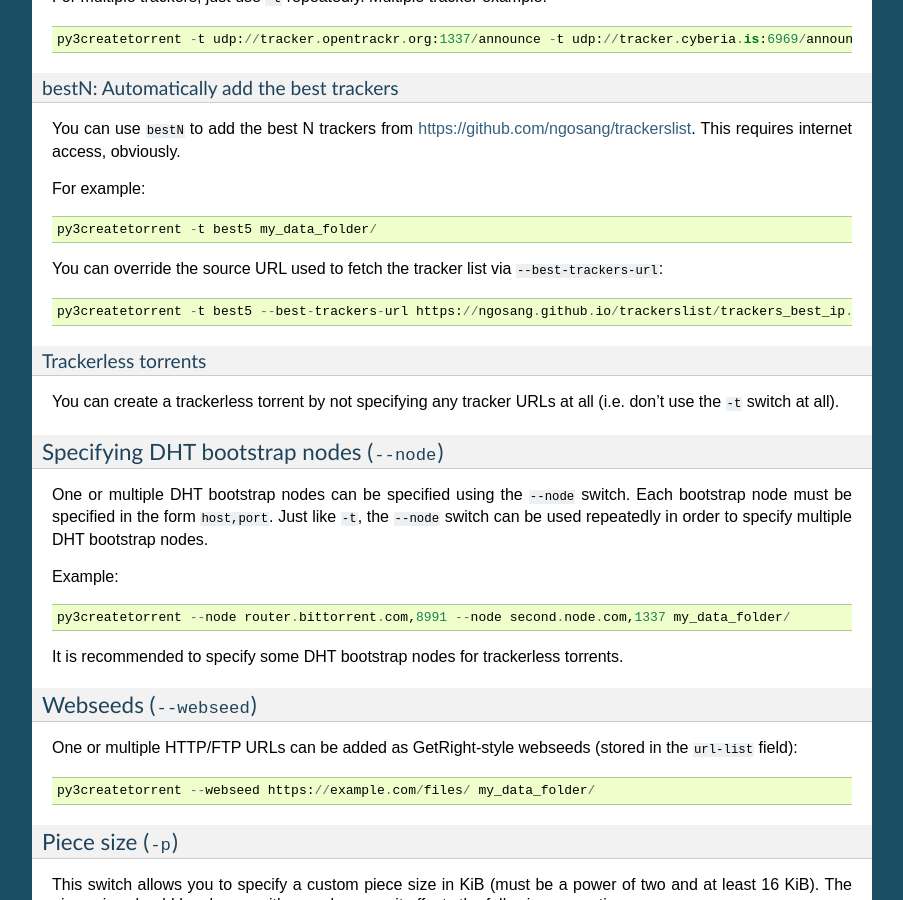
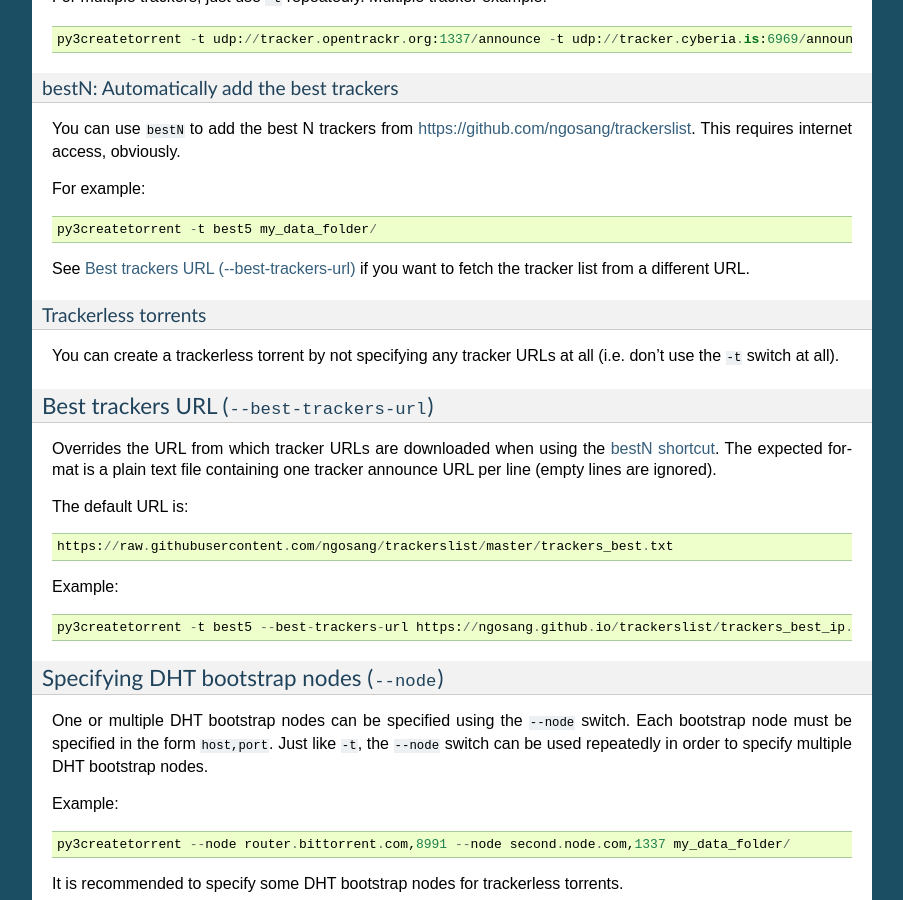
Before and after one commit to rsnitsch/py3createtorrent, a Sphinx documentation site: the page built from docs/source/user.rst, in a window 1280 px wide and 900 px high, scrolled down 2460 px. Shown: the whole window, without its empty margins (198-1101 px from the left). Built offline with Sphinx 7.4.7, drawn with Linux system fonts in a browser that asks for light colours; some of the changed text lies outside the part shown.

Commit message:
Add docs for --best-trackers-url

```diff
--- a/docs/source/user.rst
+++ b/docs/source/user.rst
@@ -147,15 +147,29 @@ For example::
 
     py3createtorrent -t best5 my_data_folder/
 
-You can override the source URL used to fetch the tracker list via ``--best-trackers-url``::
-
-    py3createtorrent -t best5 --best-trackers-url https://ngosang.github.io/trackerslist/trackers_best_ip.txt my_data_folder/
+See :ref:`best_trackers_url` if you want to fetch the tracker list from a different URL.
 
 Trackerless torrents
 """"""""""""""""""""
 
 You can create a trackerless torrent by not specifying any tracker URLs at all (i.e. don't
 use the ``-t`` switch at all).
+
+.. _best_trackers_url:
+
+Best trackers URL (``--best-trackers-url``)
+^^^^^^^^^^^^^^^^^^^^^^^^^^^^^^^^^^^^^^^^^^^
+
+Overrides the URL from which tracker URLs are downloaded when using the :ref:`bestN shortcut <bestN_shortcut>`.
+The expected format is a plain text file containing one tracker announce URL per line (empty lines are ignored).
+
+The default URL is::
+
+    https://raw.githubusercontent.com/ngosang/trackerslist/master/trackers_best.txt
+
+Example::
+
+    py3createtorrent -t best5 --best-trackers-url https://ngosang.github.io/trackerslist/trackers_best_ip.txt my_data_folder/
 
 Specifying DHT bootstrap nodes (``--node``)
 ^^^^^^^^^^^^^^^^^^^^^^^^^^^^^^^^^^^^^^^^^^^
```
